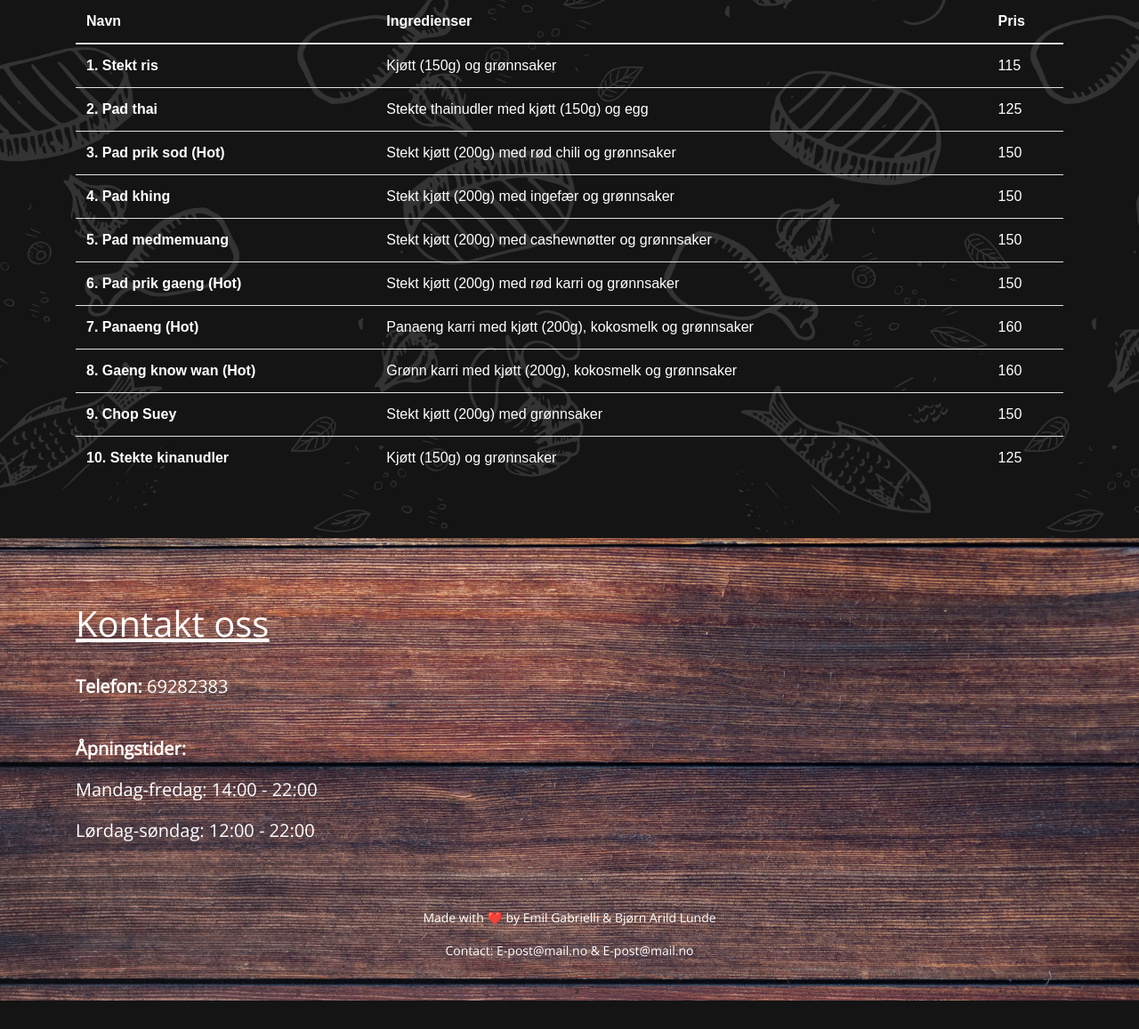
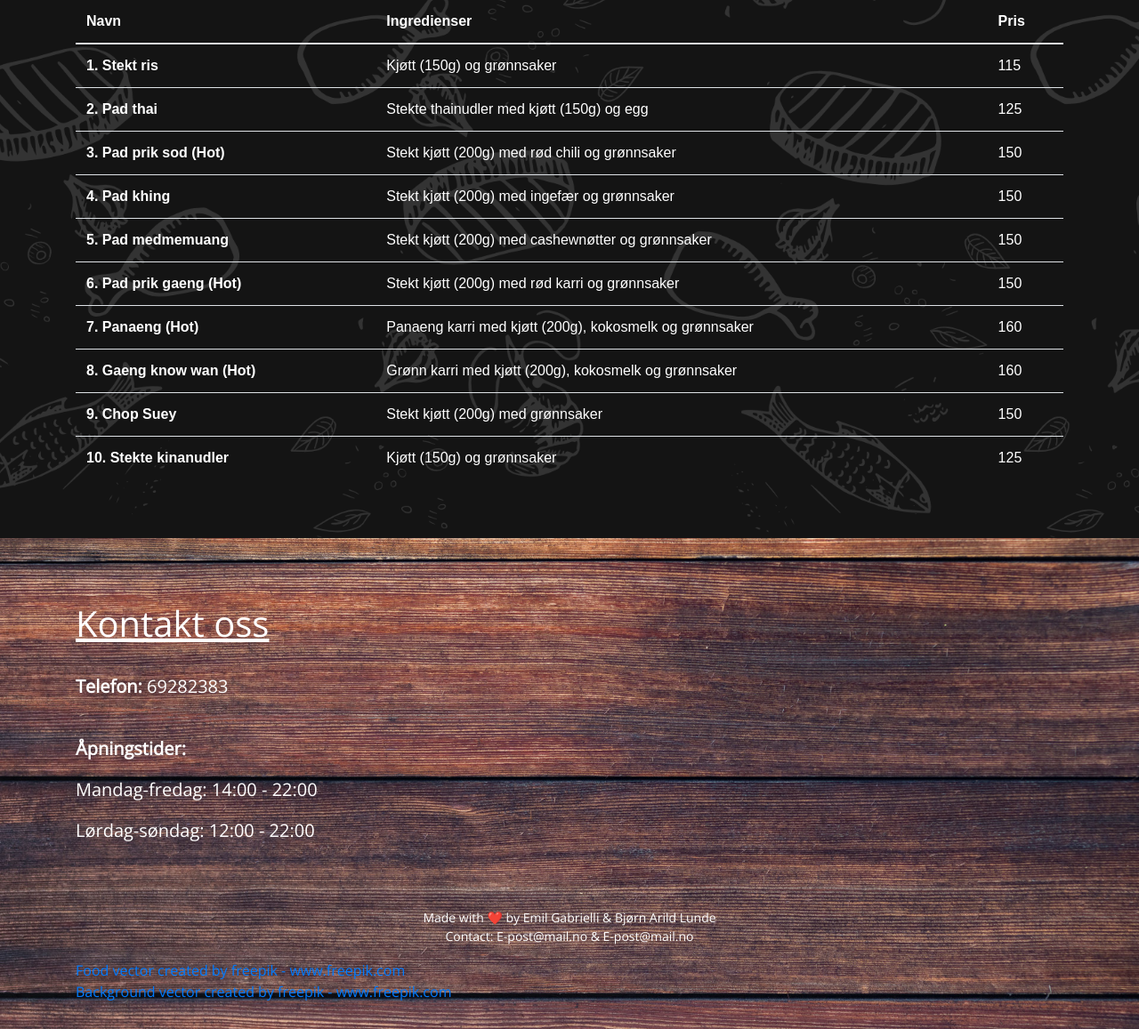
Before and after one commit to Bjolun/saltnes-pizza---grill, a Flask app: page / in a window 1280 px wide. Shown: the part 2900-4057 px from the top of the page at 89% size. Before the commit the page ends 4025 px from the top, so only its background shows below. Run offline with Flask 2, Linux system fonts and the light colour scheme; data comes from the database, SQL or seed files in the repository; some libraries are stand-ins or nearby versions.

Commit message:
Changed footer

```diff
--- a/app/templates/index.html
+++ b/app/templates/index.html
@@ -107,8 +107,14 @@
     </div>
   </div>
   <br>
-  <p id="credit_self">Made with ❤️ by Emil Gabrielli & Bjørn Arild Lunde</p>
-  <p id="credit_self">Contact: E-post@mail.no & E-post@mail.no</p>
+  <div class="row">
+    <div class="col-12">
+      <p id="credit_self">Made with ❤️ by Emil Gabrielli & Bjørn Arild Lunde<br>
+       Contact: E-post@mail.no & E-post@mail.no</p>
+      <a href="https://www.freepik.com/free-photos-vectors/food">Food vector created by freepik - www.freepik.com</a><br>
+      <a href="https://www.freepik.com/free-photos-vectors/background">Background vector created by freepik - www.freepik.com</a>
+    </div>
+  </div>
 </div>
 </div>
 {% endblock %}
```
